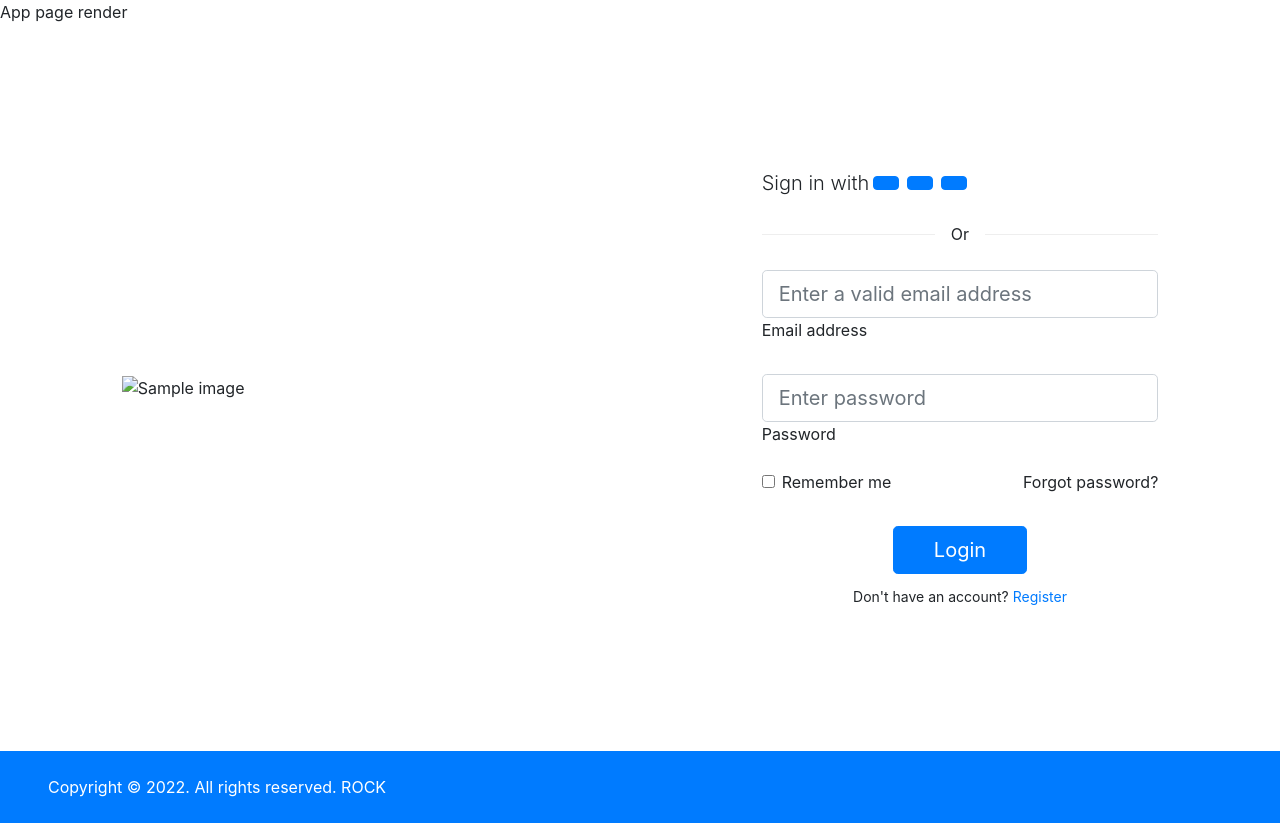
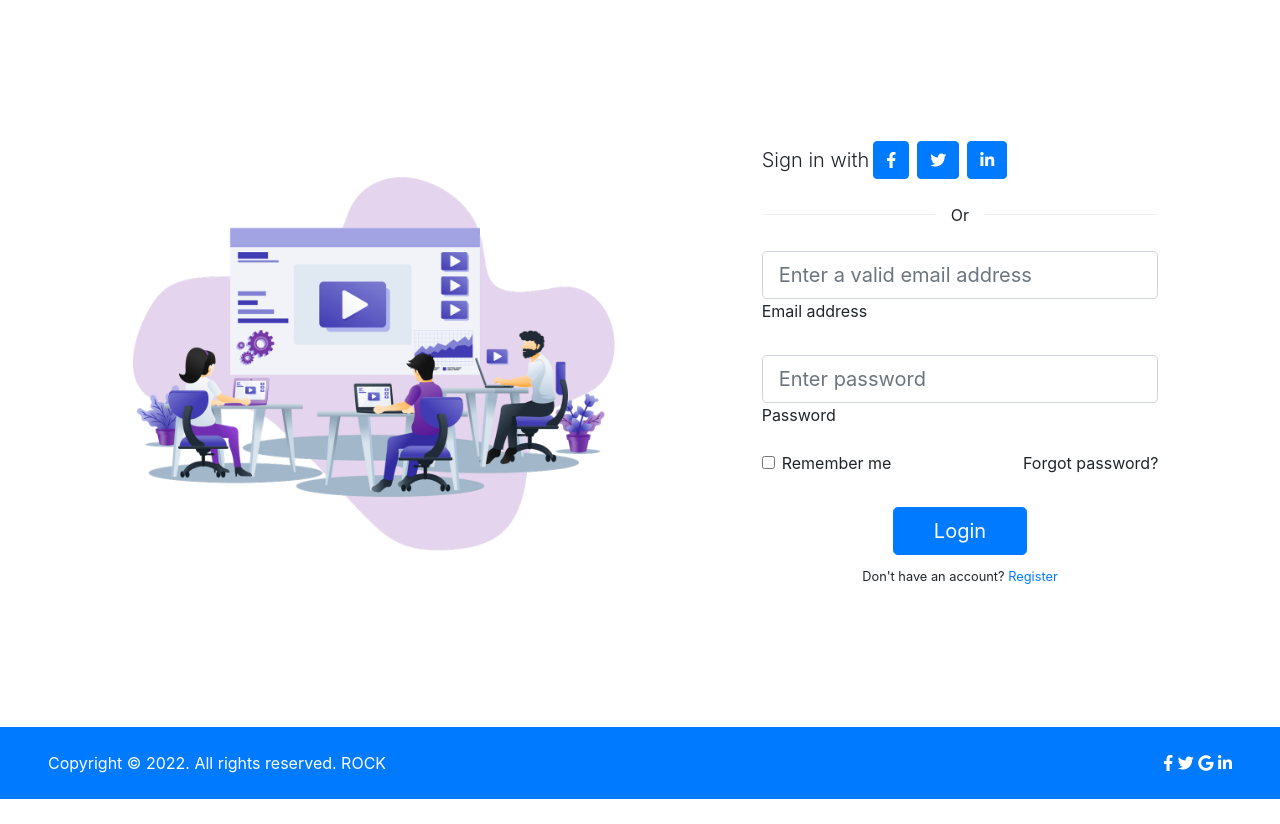
Before and after one commit to rock12231/Django-Razorpay, a Django app: page / in a window 1280 px wide. After the commit the page ends 799 px from the top, so only its background shows below. Run offline with Django 4.2, Linux system fonts and the light colour scheme; some libraries are stand-ins or nearby versions.

Commit message:
New code

```diff
--- a/djangoRazorpay/settings.py
+++ b/djangoRazorpay/settings.py
@@ -24,7 +24,7 @@ SECRET_KEY = 'django-insecure-&lp-_)l861xj9(f3)5pig8&n)+bsgi!8qa^((@%51h-f$yhk!t
 # SECRET_KEY = os.environ['SECRET_KEY']
 
 # SECURITY WARNING: don't run with debug turned on in production!
-DEBUG = True
+DEBUG = False
 
 ALLOWED_HOSTS = ['https://django-razorpay.herokuapp.com/',
                  'django-razorpay.herokuapp.com',
--- a/pay/templates/pay/app-base.html
+++ b/pay/templates/pay/app-base.html
@@ -8,9 +8,9 @@
     <meta http-equiv="X-UA-Compatible" content="IE=edge">
     <meta name="viewport" content="width=device-width, initial-scale=1.0">
     <title>{% block title %} Home {% endblock %}</title>
-    <link rel="stylesheet" href="https://cdn.jsdelivr.net/npm/bootstrap@4.6.1/dist/css/bootstrap.min.css" integrity="sha384-zCbKRCUGaJDkqS1kPbPd7TveP5iyJE0EjAuZQTgFLD2ylzuqKfdKlfG/eSrtxUkn" crossorigin="anonymous">
-    <script src="https://cdn.jsdelivr.net/npm/bootstrap@4.6.1/dist/js/bootstrap.bundle.min.js" integrity="sha384-fQybjgWLrvvRgtW6bFlB7jaZrFsaBXjsOMm/tB9LTS58ONXgqbR9W8oWht/amnpF" crossorigin="anonymous"></script>
-    <!-- <link rel="stylesheet" type="text/css" href="{% static '/pay/css/bootstrap.min.css' %}"> -->
+    <link href="https://cdnjs.cloudflare.com/ajax/libs/font-awesome/5.13.0/css/all.min.css" rel="stylesheet">
+    <!-- <script src="https://cdn.jsdelivr.net/npm/bootstrap@4.6.1/dist/js/bootstrap.bundle.min.js" integrity="sha384-fQybjgWLrvvRgtW6bFlB7jaZrFsaBXjsOMm/tB9LTS58ONXgqbR9W8oWht/amnpF" crossorigin="anonymous"></script> -->
+    <link rel="stylesheet"  href="{% static '/app-pay/css/bootstrap.min.css' %}">
     {% block css %} {% endblock %}
 </head>
 
@@ -18,12 +18,9 @@
     {% block head %} Pay Base {% endblock %}
     {% block body %} Pay Home {% endblock %}
 </body>
-<!-- <script src="{% static 'pay/js/jquery-3.5.1.min.js' %}"></script> -->
-<!-- <script src="{% static 'pay/js/popper.min.js' %}"></script> -->
-<!-- <script src="{% static 'pay/js/bootstrap.min' %}"></script> -->
-<script src="https://cdn.jsdelivr.net/npm/jquery@3.5.1/dist/jquery.slim.min.js" integrity="sha384-DfXdz2htPH0lsSSs5nCTpuj/zy4C+OGpamoFVy38MVBnE+IbbVYUew+OrCXaRkfj" crossorigin="anonymous"></script>
-<script src="https://cdn.jsdelivr.net/npm/popper.js@1.16.1/dist/umd/popper.min.js" integrity="sha384-9/reFTGAW83EW2RDu2S0VKaIzap3H66lZH81PoYlFhbGU+6BZp6G7niu735Sk7lN" crossorigin="anonymous"></script>
-<script src="https://cdn.jsdelivr.net/npm/bootstrap@4.6.1/dist/js/bootstrap.min.js" integrity="sha384-VHvPCCyXqtD5DqJeNxl2dtTyhF78xXNXdkwX1CZeRusQfRKp+tA7hAShOK/B/fQ2" crossorigin="anonymous"></script>
+<script src="{% static 'app-pay/js/jquery-3.5.1.min.js' %}"></script>
+<script src="{% static 'app-pay/js/popper.min.js' %}"></script>
+<script src="{% static 'app-pay/js/bootstrap.min.js' %}"></script>
 {% block js %} {% endblock %}
 
 </html>
--- a/pay/templates/pay/app.html
+++ b/pay/templates/pay/app.html
@@ -3,11 +3,12 @@
 {% load static %}
 
 
-{% block title %} App {% endblock %}
+{% block title %} App title {% endblock %}
 {% block css %}
-<link rel="stylesheet" type="text/css" href="{% static '/pay/css/app.css' %}">
+<link rel="stylesheet" href="{% static './css/app.css' %}">
+<!-- C:\Users\avina\PycharmProjects\Django-Razorpay\djangoRazorpay\pay\static\css\app.css -->
 {% endblock %}
-{% block head %} App page render {% endblock %}
+{% block head %} {% endblock %}
 {% block body %}
 <style>
     .divider:after,
@@ -17,9 +18,11 @@
         height: 1px;
         background: #eee;
     }
+
     .h-custom {
         height: calc(100% - 73px);
     }
+
     @media (max-width: 450px) {
         .h-custom {
             height: 100%;
@@ -30,7 +33,7 @@
     <div class="container-fluid h-custom">
         <div class="row d-flex justify-content-center align-items-center h-100">
             <div class="col-md-9 col-lg-6 col-xl-5">
-                <img src="" class="img-fluid" alt="Sample image">
+                <img src="{% static '/app-pay/img/office.png' %}" class="img-fluid" alt="Sample image">
             </div>
             <div class="col-md-8 col-lg-6 col-xl-4 offset-xl-1">
                 <form>
@@ -55,15 +58,13 @@
 
                     <!-- Email input -->
                     <div class="form-outline mb-4">
-                        <input type="email" id="form3Example3" class="form-control form-control-lg"
-                            placeholder="Enter a valid email address" />
+                        <input type="email" id="form3Example3" class="form-control form-control-lg" placeholder="Enter a valid email address" />
                         <label class="form-label" for="form3Example3">Email address</label>
                     </div>
 
                     <!-- Password input -->
                     <div class="form-outline mb-3">
-                        <input type="password" id="form3Example4" class="form-control form-control-lg"
-                            placeholder="Enter password" />
+                        <input type="password" id="form3Example4" class="form-control form-control-lg" placeholder="Enter password" />
                         <label class="form-label" for="form3Example4">Password</label>
                     </div>
 
@@ -79,18 +80,15 @@
                     </div>
 
                     <div class="text-center text-lg-start mt-4 pt-2">
-                        <button type="button" class="btn btn-primary btn-lg"
-                            style="padding-left: 2.5rem; padding-right: 2.5rem;">Login</button>
-                        <p class="small fw-bold mt-2 pt-1 mb-0">Don't have an account? <a href="#!"
-                                class="link-danger">Register</a></p>
+                        <button type="button" class="btn btn-primary btn-lg" style="padding-left: 2.5rem; padding-right: 2.5rem;">Login</button>
+                        <p class="small fw-bold mt-2 pt-1 mb-0">Don't have an account? <a href="#!" class="link-danger">Register</a></p>
                     </div>
 
                 </form>
             </div>
         </div>
     </div>
-    <div
-        class="d-flex flex-column flex-md-row text-center text-md-start justify-content-between py-4 px-4 px-xl-5 bg-primary">
+        <div class="d-flex flex-column flex-md-row text-center text-md-start justify-content-between py-4 px-4 px-xl-5 bg-primary">
             <!-- Copyright -->
             <div class="text-white mb-3 mb-md-0">
                 Copyright © 2022. All rights reserved. ROCK
@@ -116,3 +114,4 @@
         </div>
 </section>
 {% endblock %}
+{% block js %} {% endblock %}
```
Also changed, not shown: static/app-pay/img/office.png (added). Lines whose indentation alone changed are shown as unchanged.
